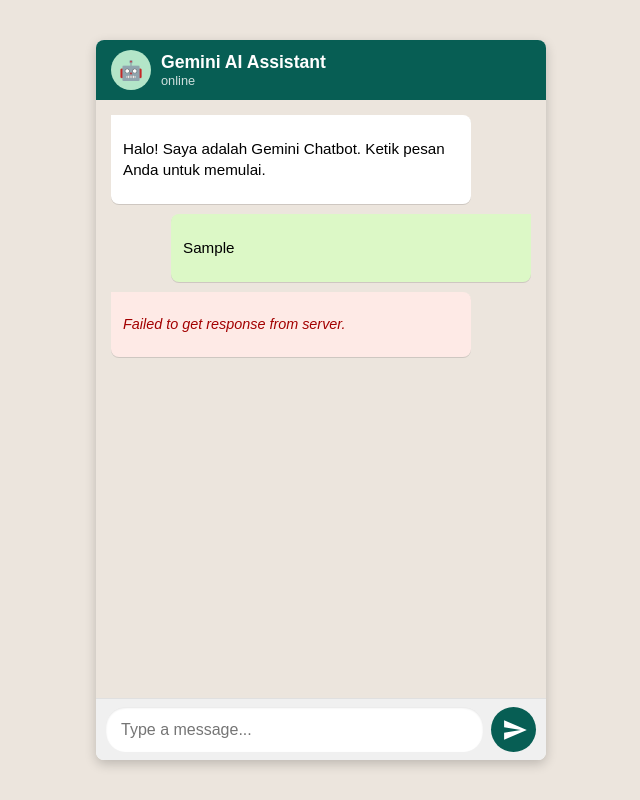
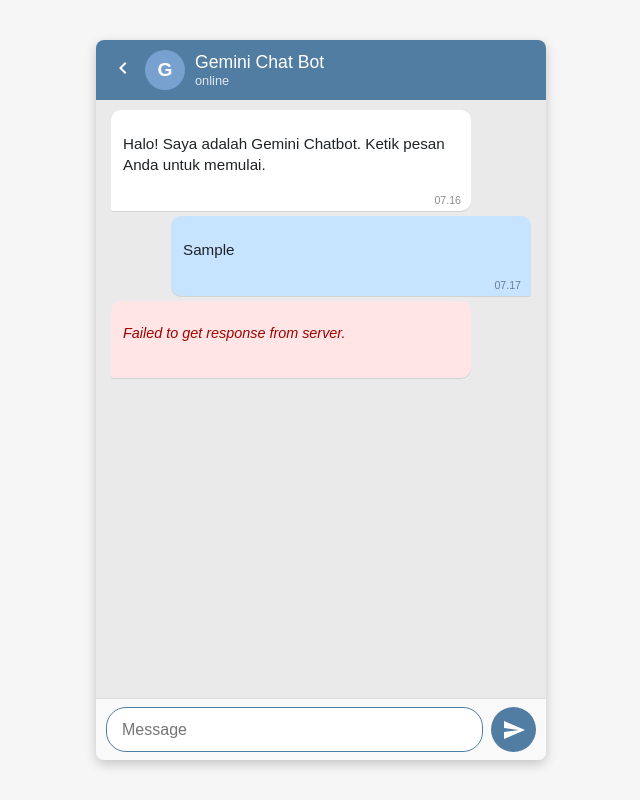
Before and after one commit to danu182/gemini_chat_api, a website: page public/index.html in a window 1280 px wide. Both pictures are taken after typing "Sample" into the empty fields and a click on the button 832 px from the left and 729 px from the top of the page. Shown: the whole page, without its empty margins (319-959 px from the left). Drawn offline with Linux system fonts and the light colour scheme; no server answers.

Commit message:
ubah ke tampilan telegram

```diff
--- a/public/index.html
+++ b/public/index.html
@@ -3,16 +3,21 @@
 <head>
     <meta charset="UTF-8">
     <meta name="viewport" content="width=device-width, initial-scale=1.0">
-    <title>WhatsApp Style Gemini Chatbot</title>
+    <title>Telegram Style Gemini Chatbot</title>
     <link rel="stylesheet" href="style.css">
 </head>
 <body>
     <div class="chat-app">
         <header class="chat-header">
             <div class="profile">
-                <div class="avatar">🤖</div>
+                <div class="back-button">
+                    <svg viewBox="0 0 24 24" width="24" height="24" fill="white">
+                        <path d="M15.41 16.59L10.83 12l4.58-4.59L14 6l-6 6 6 6z"/>
+                    </svg>
+                </div>
+                <div class="avatar">G</div>
                 <div class="info">
-                    <h2>Gemini AI Assistant</h2>
+                    <h2>Gemini Chat Bot</h2>
                     <p>online</p>
                 </div>
             </div>
@@ -25,12 +30,12 @@
             <input
                 type="text"
                 id="user-input"
-                placeholder="Type a message..."
+                placeholder="Message"
                 autocomplete="off"
             >
             <button type="submit" class="send-button">
                 <svg viewBox="0 0 24 24" width="24" height="24" fill="white">
-                    <path d="M1.101 21.757L23.8 12.007 1.101 2.257l.012 7.025L17.78 12.007 1.113 14.732l-.012 7.025z"/>
+                    <path d="M2.01 21L23 12 2.01 3 2 10l15 2-15 2z"/>
                 </svg>
             </button>
         </form>
--- a/public/script.js
+++ b/public/script.js
@@ -5,16 +5,24 @@
     const userInput = document.getElementById('user-input');
     const chatBox = document.getElementById('chat-box');
 
-    // Riwayat percakapan yang dikirim ke backend
     let conversationHistory = [];
+    const CHAT_API_ENDPOINT = '/api/chat';
 
     // --- Konstanta Pesan Error/Status ---
-    const THINKING_MESSAGE = 'typing...'; // Mengubah menjadi 'typing...' agar mirip WA
+    const THINKING_MESSAGE = 'typing...';
     const ERROR_SERVER = 'Failed to get response from server.';
     const ERROR_NO_RESULT = 'Sorry, no response received.';
 
     /**
-     * Menambahkan pesan ke chat box dan menangani scroll.
+     * Mengambil waktu lokal saat ini dalam format HH:MM.
+     */
+    const getCurrentTime = () => {
+        const now = new Date();
+        return now.toLocaleTimeString('id-ID', { hour: '2-digit', minute: '2-digit' });
+    };
+
+    /**
+     * Menambahkan pesan ke chat box, termasuk waktu.
      */
     const addMessage = (sender, text, isThinking = false) => {
         const messageElement = document.createElement('div');
@@ -23,11 +31,19 @@
         const textElement = document.createElement('p');
         textElement.textContent = text;
 
+        messageElement.appendChild(textElement);
+
         if (isThinking) {
             messageElement.setAttribute('data-status', 'thinking');
+        } else {
+            // Tambahkan elemen waktu (timestamp)
+            const timeElement = document.createElement('span');
+            timeElement.classList.add('message-time');
+            timeElement.textContent = getCurrentTime();
+
+            messageElement.appendChild(timeElement);
         }
 
-        messageElement.appendChild(textElement);
         chatBox.appendChild(messageElement);
         chatBox.scrollTop = chatBox.scrollHeight;
         return messageElement;
@@ -40,6 +56,15 @@
         if (element) {
             element.querySelector('p').textContent = newText;
             element.removeAttribute('data-status');
+
+            // Tambahkan waktu saat pesan 'typing...' diganti
+            if (!isError) {
+                const timeElement = document.createElement('span');
+                timeElement.classList.add('message-time');
+                timeElement.textContent = getCurrentTime();
+                element.appendChild(timeElement);
+            }
+
             if (isError) {
                 element.classList.add('error-message');
             }
@@ -58,7 +83,7 @@
         userInput.disabled = true;
         chatForm.querySelector('button[type="submit"]').disabled = true;
 
-        // 1. Tambahkan pesan pengguna ke chat box & history
+        // 1. Tambahkan pesan pengguna
         addMessage('user', userMessage);
         conversationHistory.push({ role: 'user', text: userMessage });
         userInput.value = '';
@@ -67,8 +92,8 @@
         const thinkingMessageElement = addMessage('bot', THINKING_MESSAGE, true);
 
         try {
-            // 3. Kirim permintaan POST ke backend
-            const response = await fetch('/api/chat', {
+            // 3. Kirim permintaan POST
+            const response = await fetch(CHAT_API_ENDPOINT, {
                 method: 'POST',
                 headers: {
                     'Content-Type': 'application/json',
@@ -79,9 +104,9 @@
             const currentThinkingElement = document.querySelector('[data-status="thinking"]');
 
             if (!response.ok) {
-                // Jika status HTTP adalah 4xx atau 5xx
+                // Hapus pesan user dari history karena server gagal merespons
+                conversationHistory.pop();
                 updateMessage(currentThinkingElement, ERROR_SERVER, true);
-                conversationHistory.pop(); // Hapus pesan user dari history
                 return;
             }
 
@@ -91,19 +116,19 @@
             if (data && data.result) {
                 const aiResponse = data.result.trim();
                 updateMessage(currentThinkingElement, aiResponse);
-
-                // Tambahkan respons AI ke history dengan role 'model'
                 conversationHistory.push({ role: 'model', text: aiResponse });
             } else {
+                // Jika respons 200 OK tapi tidak ada hasil
+                conversationHistory.pop();
                 updateMessage(currentThinkingElement, ERROR_NO_RESULT, true);
-                conversationHistory.pop();
             }
 
         } catch (error) {
+            // Error jaringan (misal server mati)
             console.error('Network or Fetch Error:', error);
             const currentThinkingElement = document.querySelector('[data-status="thinking"]');
+            conversationHistory.pop();
             updateMessage(currentThinkingElement, ERROR_SERVER, true);
-            conversationHistory.pop();
 
         } finally {
             // Aktifkan kembali input dan tombol
@@ -113,6 +138,6 @@
         }
     });
 
-    // Optional: Pesan selamat datang
+    // Pesan selamat datang (ini TIDAK dimasukkan ke conversationHistory)
     addMessage('bot', 'Halo! Saya adalah Gemini Chatbot. Ketik pesan Anda untuk memulai.');
 });
--- a/public/style.css
+++ b/public/style.css
@@ -1,18 +1,17 @@
 /* style.css */
 
-/* --- GENERAL & LAYOUT (WhatsApp Style) --- */
+/* --- GENERAL & LAYOUT (Telegram Style) --- */
 :root {
-    --whatsapp-green: #075E54;
-    --chat-bg: #ECE5DD;
+    --telegram-blue: #517DA2; /* Warna header Telegram */
+    --telegram-bg: #EAEAEA; /* Latar belakang chat terang */
     --msg-incoming: #FFFFFF;
-    --msg-outgoing: #DCF8C6;
-    --input-bg: #F0F0F0;
+    --msg-outgoing: #C6E3FF; /* Biru muda untuk pesan keluar */
     --text-dark: #1F2327;
 }
 
 body {
     font-family: Arial, sans-serif;
-    background-color: var(--chat-bg);
+    background-color: #F6F6F6;
     display: flex;
     justify-content: center;
     align-items: center;
@@ -22,7 +21,7 @@
 
 .chat-app {
     width: 100%;
-    max-width: 450px; /* Lebar khas aplikasi seluler */
+    max-width: 450px;
     height: 90vh;
     background-color: var(--msg-incoming);
     box-shadow: 0 4px 12px rgba(0, 0, 0, 0.2);
@@ -34,31 +33,40 @@
 
 /* --- HEADER --- */
 .chat-header {
-    background-color: var(--whatsapp-green);
+    background-color: var(--telegram-blue);
     padding: 10px 15px;
     color: white;
+    display: flex;
+    align-items: center;
 }
 
 .profile {
     display: flex;
     align-items: center;
+    flex-grow: 1;
+}
+
+.back-button {
+    margin-right: 10px;
 }
 
 .avatar {
     width: 40px;
     height: 40px;
-    background-color: #B3E5C8; /* Hijau muda */
+    background-color: #79a1cf;
     border-radius: 50%;
     display: flex;
     justify-content: center;
     align-items: center;
     font-size: 1.2em;
+    font-weight: bold;
     margin-right: 10px;
 }
 
 .info h2 {
     margin: 0;
     font-size: 1.1em;
+    font-weight: 500;
 }
 
 .info p {
@@ -70,40 +78,53 @@
 /* --- CHAT BOX --- */
 .chat-box {
     flex-grow: 1;
-    padding: 15px;
+    padding: 10px 15px;
     overflow-y: auto;
-    background-color: var(--chat-bg); /* Latar belakang chat khas WA */
+    background-color: var(--telegram-bg);
 }
 
 /* --- MESSAGE STYLES --- */
 .message {
     max-width: 80%;
-    margin-bottom: 10px;
-    padding: 8px 12px;
-    border-radius: 8px;
+    margin-bottom: 5px;
+    /* Penambahan padding bawah untuk menampung waktu */
+    padding: 8px 12px 20px 12px;
+    border-radius: 10px;
     line-height: 1.4;
     font-size: 0.95em;
     position: relative;
-    box-shadow: 0 1px 0.5px rgba(0, 0, 0, 0.13);
+    box-shadow: 0 1px 0.5px rgba(0, 0, 0, 0.1);
 }
 
-/* Pesan Pengguna (Outgoing - Hijau muda) */
+/* Pesan Pengguna (Outgoing - Biru muda) */
 .user-message {
     background-color: var(--msg-outgoing);
+    color: var(--text-dark);
     margin-left: auto;
-    border-radius: 8px 0 8px 8px; /* Sudut bawah kanan tajam/siku */
+    border-bottom-right-radius: 2px;
 }
 
 /* Pesan Bot (Incoming - Putih) */
 .bot-message {
     background-color: var(--msg-incoming);
+    color: var(--text-dark);
     margin-right: auto;
-    border-radius: 0 8px 8px 8px; /* Sudut bawah kiri tajam/siku */
+    border-bottom-left-radius: 2px;
 }
 
-/* Gaya Pesan Error */
+/* --- TIMESTAMP / JAM CHAT --- */
+.message-time {
+    position: absolute;
+    bottom: 5px;
+    right: 10px;
+    font-size: 0.7em;
+    color: rgba(0, 0, 0, 0.45);
+    line-height: 1;
+}
+
+/* Gaya Pesan Error/Thinking */
 .bot-message[data-status="thinking"], .bot-message.error-message {
-    background-color: #FEEAE6; /* Merah muda lembut */
+    background-color: #FFE5E5;
     color: #A30000;
     font-style: italic;
     font-size: 0.9em;
@@ -113,26 +134,26 @@
 .chat-input-area {
     display: flex;
     padding: 8px 10px;
-    background-color: var(--input-bg);
+    background-color: #F9F9F9;
     border-top: 1px solid #E0E0E0;
 }
 
 #user-input {
     flex-grow: 1;
     padding: 10px 15px;
-    border: none;
+    border: 1px solid #ccc;
     border-radius: 20px;
     font-size: 1em;
     margin-right: 8px;
-    box-shadow: inset 0 1px 2px rgba(0, 0, 0, 0.1);
 }
 
 #user-input:focus {
     outline: none;
+    border-color: var(--telegram-blue);
 }
 
 .send-button {
-    background-color: var(--whatsapp-green);
+    background-color: var(--telegram-blue);
     color: white;
     border: none;
     border-radius: 50%;
@@ -147,16 +168,12 @@
 }
 
 .send-button:hover:not(:disabled) {
-    background-color: #064c44;
+    background-color: #436a90;
 }
 
 .send-button:disabled {
-    background-color: #92b8b3;
+    background-color: #b3cde3;
     cursor: not-allowed;
-}
-
-.send-button svg {
-    margin-left: 3px; /* Posisikan ikon panah ke kanan */
 }
 
 /* Responsive dasar */
```
Also changed, not shown: index.js (+5 -30 lines), 1 other file.
